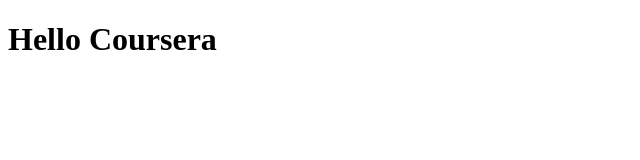
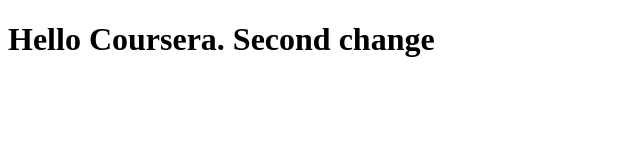
Before and after one commit to EricNguyen9711/course-test, a plain HTML site: page index.html in a window 1280 px wide. Shown: the whole page, without its empty margins (0-640 px from the left). Drawn offline with Linux system fonts and the light colour scheme.

Commit message:
Next version of web browser

```diff
--- a/index.html
+++ b/index.html
@@ -5,6 +5,6 @@
     <title>Hello Course</title>
   </head>
   <body>
-    <h1>Hello Coursera</h1>
+    <h1>Hello Coursera. Second change</h1>
   </body>
 </html>
```
